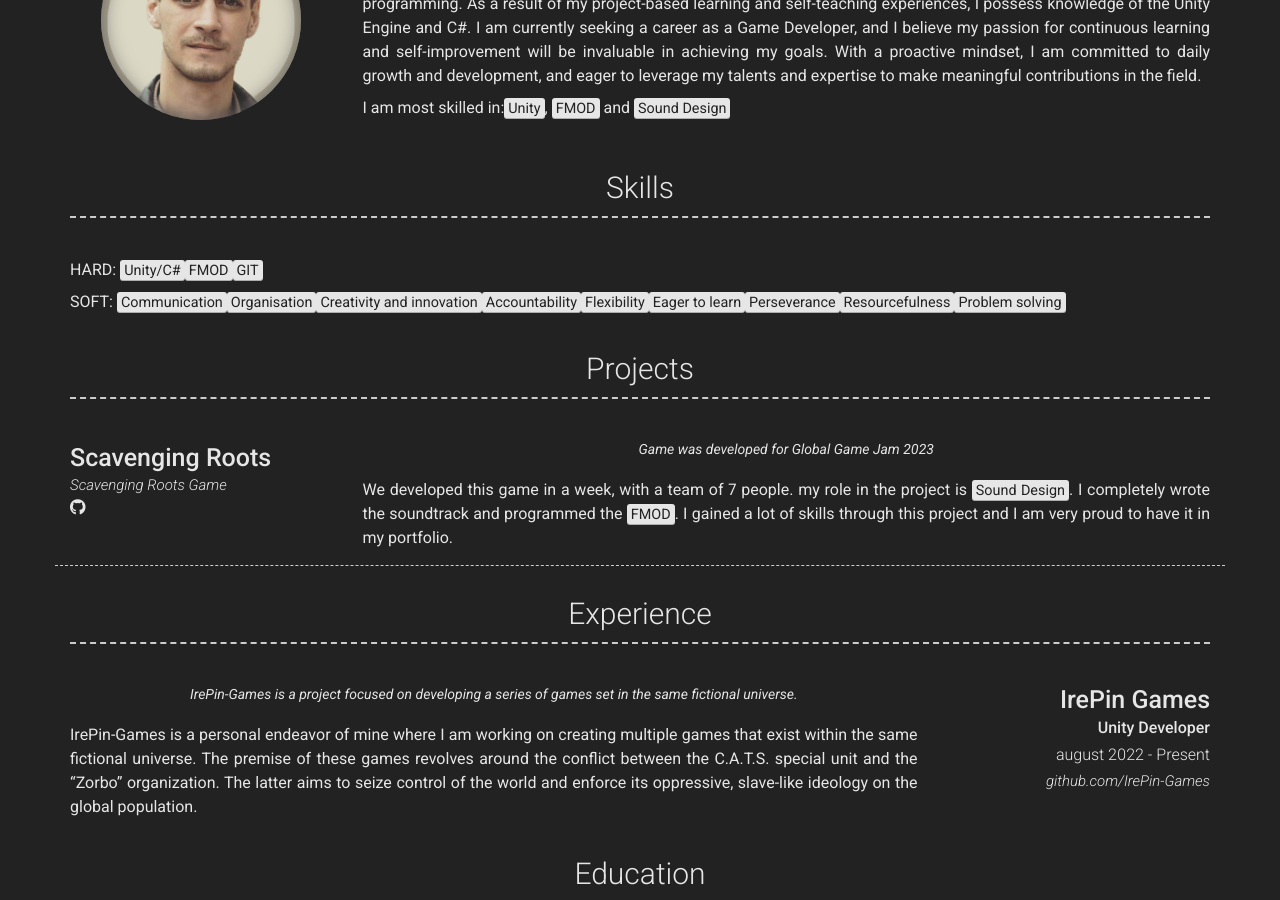
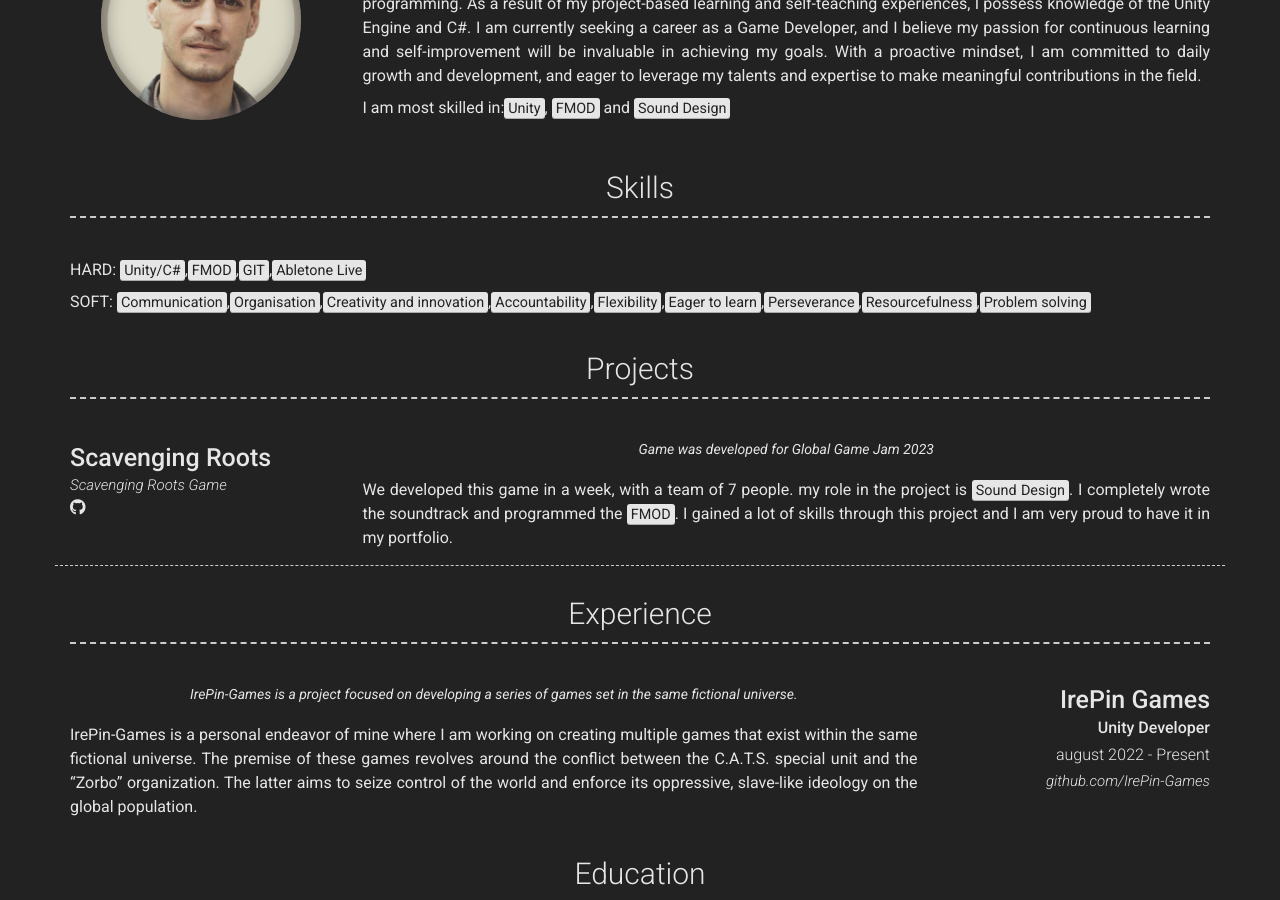
Before and after one commit to IrePin-Games/irepin.github.io, a Jekyll site: the page built from index.md, in a window 1280 px wide and 900 px high, scrolled down 469 px. Built offline with Jekyll 4.4.1, drawn with Linux system fonts in a browser that asks for light colours; nearby versions of some CDN libraries.

Commit message:
Update _config.yml

```diff
--- a/_config.yml
+++ b/_config.yml
@@ -57,9 +57,9 @@ content:
   - title: Skills
     layout: text
     content: | # this will include new lines to allow paragraphs
-      HARD: <mark>Unity/C#</mark><mark>FMOD</mark><mark>GIT</mark>
+      HARD: <mark>Unity/C#</mark>,<mark>FMOD</mark>,<mark>GIT</mark>,<mark>Abletone Live</mark>
 
-      SOFT: <mark>Communication</mark><mark>Organisation</mark><mark>Creativity and innovation</mark><mark>Accountability</mark><mark>Flexibility</mark><mark>Eager to learn</mark><mark>Perseverance</mark><mark>Resourcefulness</mark><mark>Problem solving</mark>
+      SOFT: <mark>Communication</mark>,<mark>Organisation</mark>,<mark>Creativity and innovation</mark>,<mark>Accountability</mark>,<mark>Flexibility</mark>,<mark>Eager to learn</mark>,<mark>Perseverance</mark>,<mark>Resourcefulness</mark>,<mark>Problem solving</mark>
   - title: Projects # Title for the section
     layout: list # Type of content section (list/text)
     content:
```
